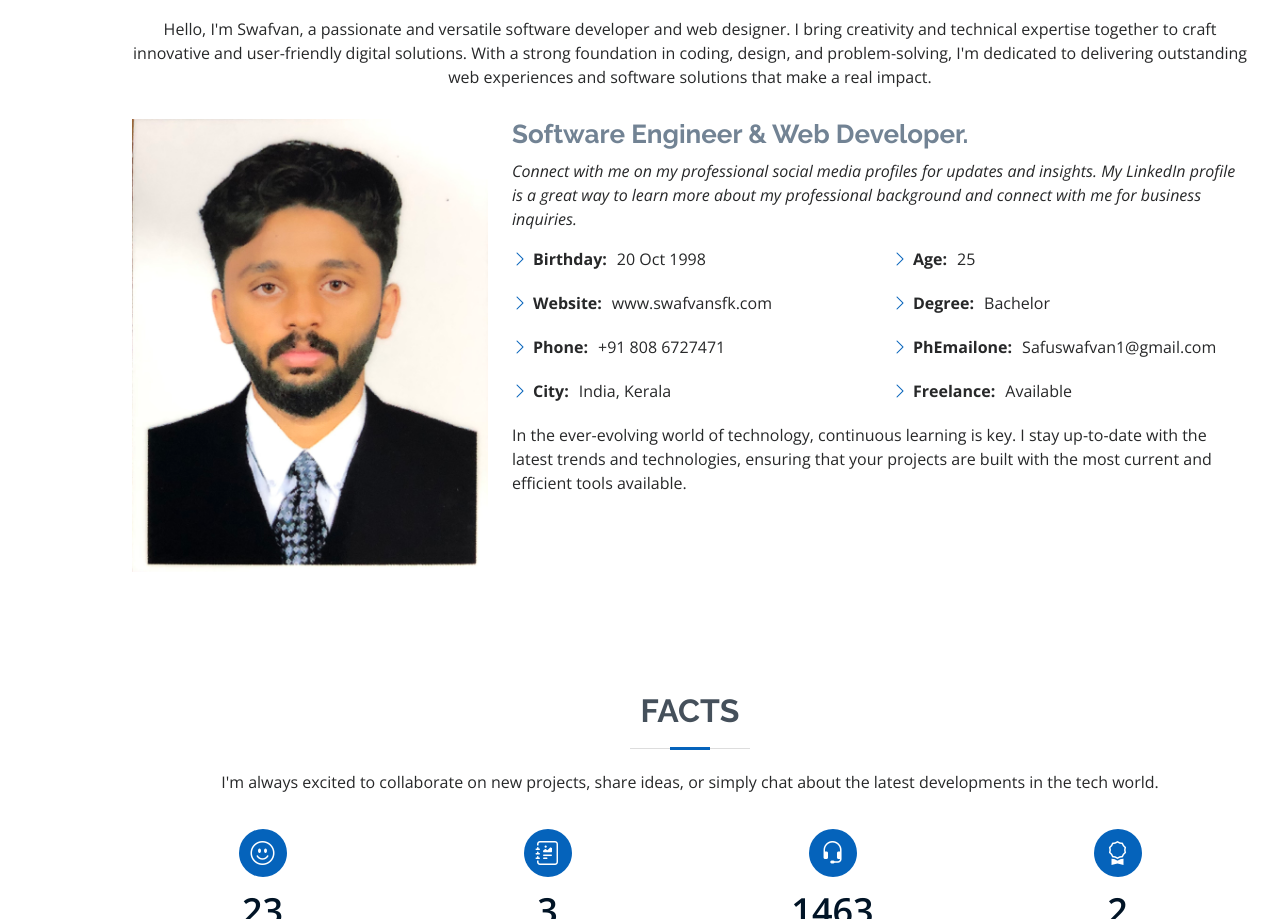
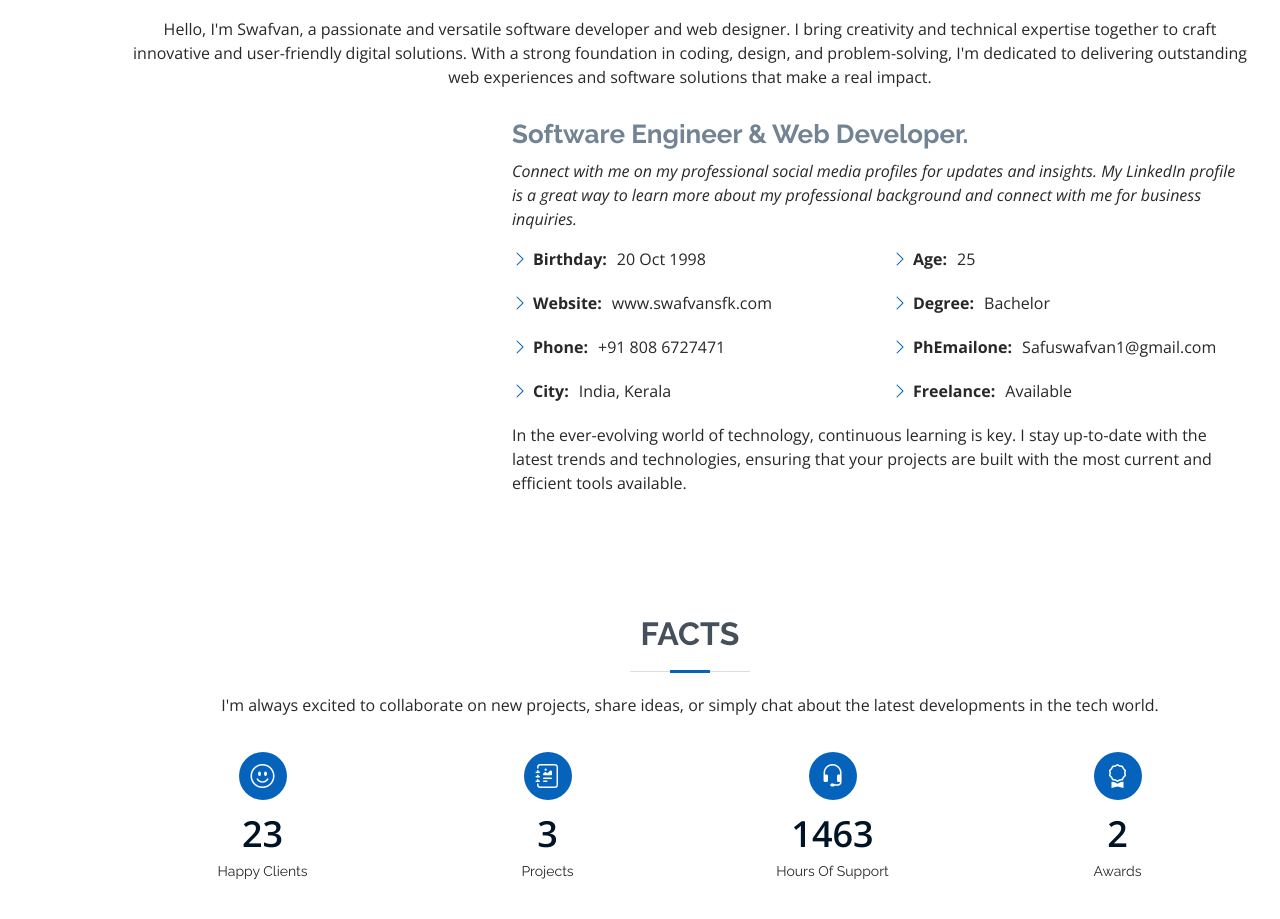
Before and after one commit to swafvanSFK/safwanSFK, a plain HTML site: page index.html in a window 1280 px wide. Shown: the part 921-1840 px from the top of the page. Drawn offline with nearby package versions, Linux system fonts and the light colour scheme.

Commit message:
Update index.html

```diff
--- a/index.html
+++ b/index.html
@@ -77,7 +77,7 @@
 
         <div class="row">
           <div class="col-lg-4">
-            <img src="assets/img/profile-img.jpg" class="img-fluid" alt="">
+          <!--<img src="assets/img/profile-img.jpg" class="img-fluid" alt=""> -->
           </div>
           <div class="col-lg-8 pt-4 pt-lg-0 content">
             <h3>Software Engineer &amp; Web Developer.</h3>
```
